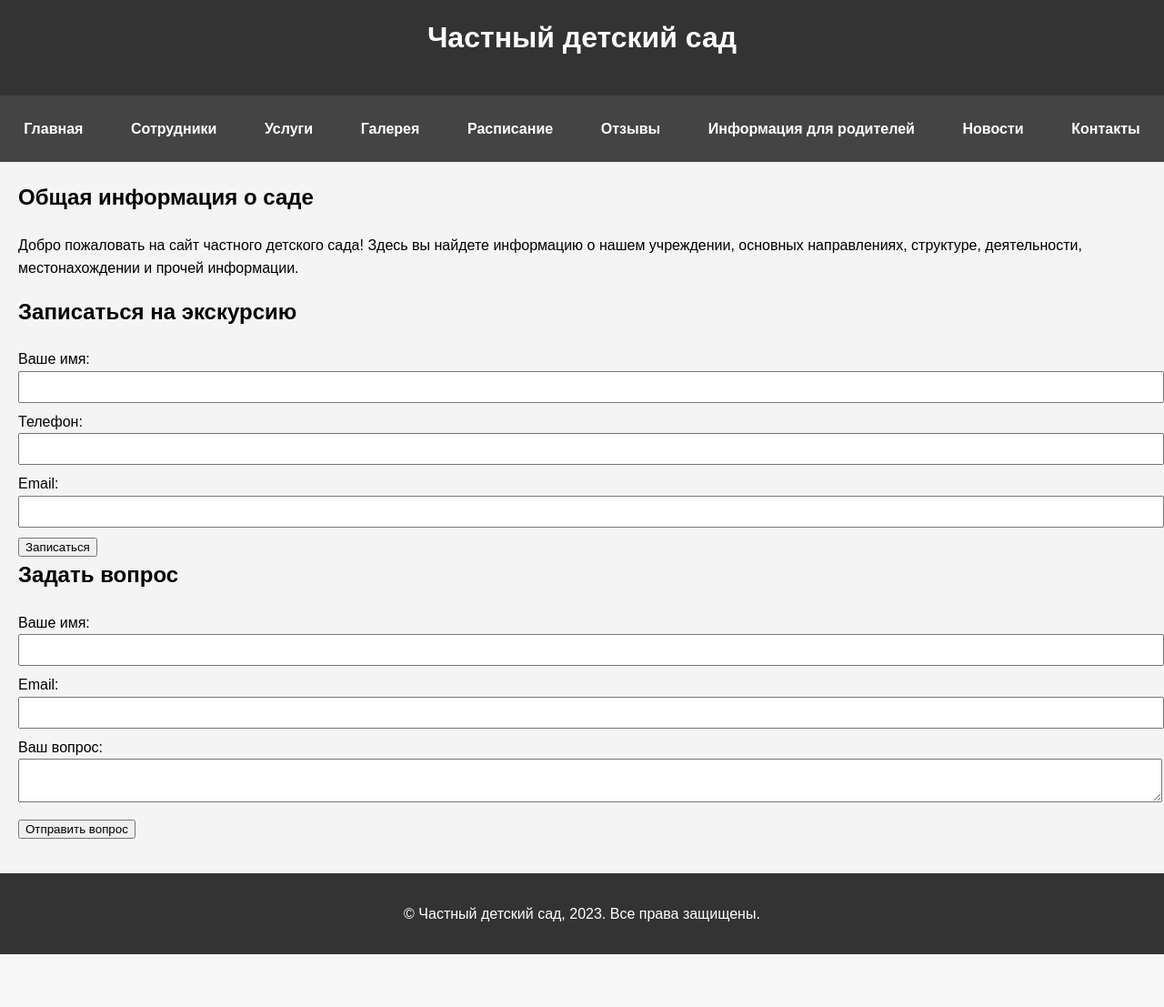
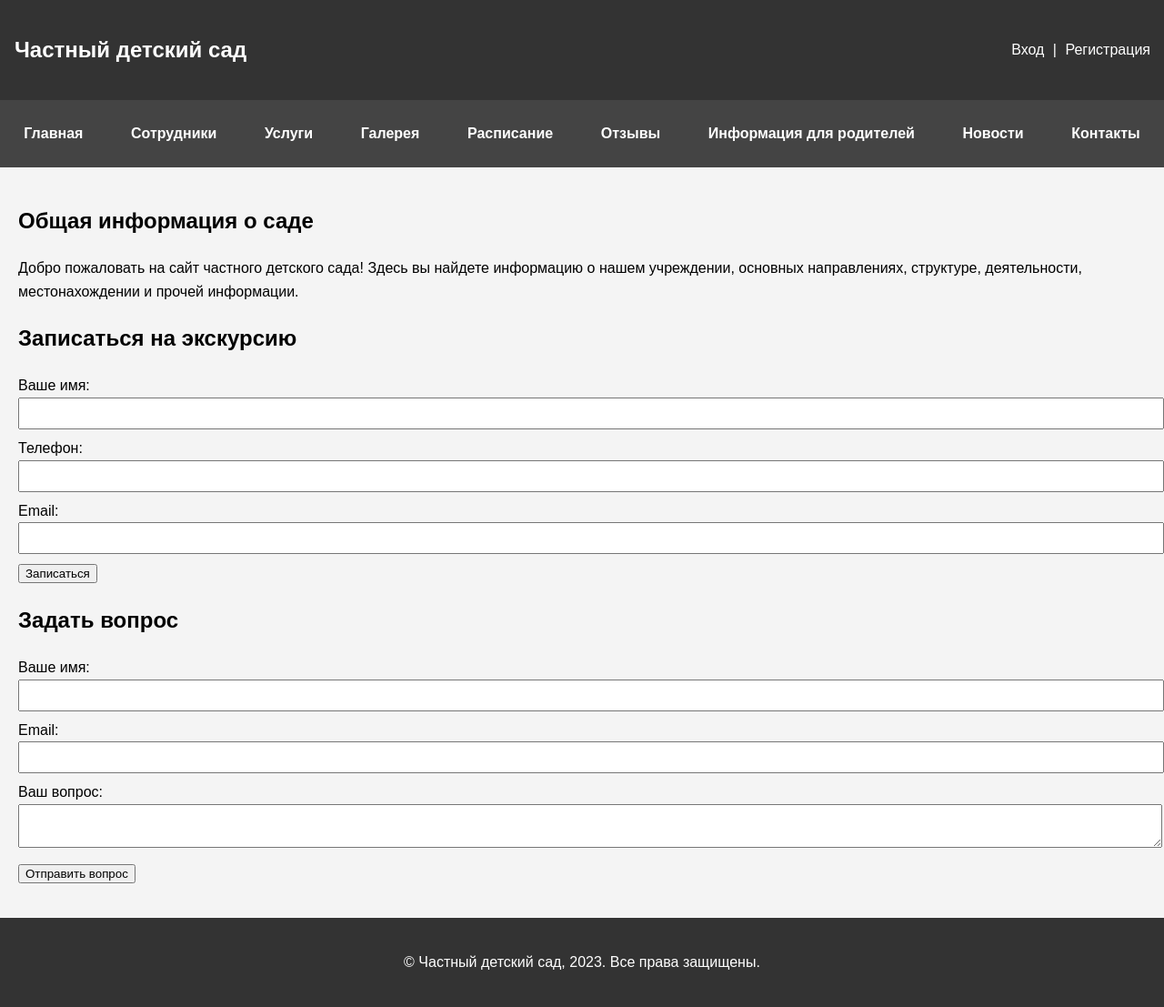
Before and after one commit to anacrown/childcare, a PHP site: page / in a window 1280 px wide. Shown: the whole page at 91% size. Before the commit the page ends 1049 px from the top, so only its background shows below. Run offline with PHP 8.4, Linux system fonts and the light colour scheme.

Commit message:
регистрация, вход, выход, отображение текущего пользователя

```diff
--- a/create_database.sql
+++ b/create_database.sql
@@ -8,6 +8,10 @@ CREATE TABLE users (
   UNIQUE KEY unique_username (username),
   UNIQUE KEY unique_email (email)
 ) ENGINE=InnoDB DEFAULT CHARSET=utf8mb4;
+
+INSERT INTO childcare.users
+(username, password, email, `role`)
+VALUES('admin', 'admin', 'admin@example.com', 'admin');
 
 CREATE TABLE employees (
   id INT(11) NOT NULL AUTO_INCREMENT PRIMARY KEY,
--- a/header.php
+++ b/header.php
@@ -1,7 +1,10 @@
-<?php require_once 'config.php';?>
+<?php
+session_start();
+require_once 'config.php';?>
 
 <!DOCTYPE html>
 <html lang="ru">
+
 <head>
     <meta charset="UTF-8">
     <meta name="viewport" content="width=device-width, initial-scale=1.0">
@@ -10,7 +13,20 @@
 </head>
 <body>
     <header>
-        <h1>Частный детский сад</h1>
+    <div class="header-content">
+        <h2>Частный детский сад</h2>
+        <div class="auth-links">
+            <?php if (isset($_SESSION['username'])): ?>
+                <span><?php echo htmlspecialchars($_SESSION['username']); ?></span>
+                <span>|</span>
+                <a href="logout.php">Выйти</a>
+            <?php else: ?>
+                <a href="login.php">Вход</a>
+                <span>|</span>
+                <a href="register.php">Регистрация</a>
+            <?php endif; ?>
+        </div>
+    </div>
     </header>
     <nav>
         <a href="index.php">Главная</a>
--- a/style.css
+++ b/style.css
@@ -1,10 +1,17 @@
 /* Общие стили */
-body {
+html, body {
     font-family: Arial, sans-serif;
     line-height: 1.6;
+    height: 100%;
     margin: 0;
     padding: 0;
     background-color: #f4f4f4;
+}
+
+.wrapper {
+    display: flex;
+    flex-direction: column;
+    min-height: 100vh;
 }
 
 .container {
@@ -12,10 +19,6 @@ body {
     margin: 0 auto;
     background-color: #fff;
     padding: 20px;
-}
-
-h1, h2, h3 {
-    margin-top: 0;
 }
 
 ul {
@@ -40,6 +43,12 @@ header a {
     color: #fff;
 }
 
+.header-content {
+    display: flex;
+    justify-content: space-between;
+    align-items: center;
+}
+
 /* Навигационное меню */
 nav {
     display: flex;
@@ -62,6 +71,7 @@ nav a:hover {
 /* Основной контент */
 main {
     padding: 20px;
+    flex-grow: 1;
 }
 
 /* Футер */
@@ -69,7 +79,7 @@ footer {
     background-color: #333;
     color: #fff;
     text-align: center;
-    padding: 1rem;
+    padding: 20px;
     margin-top: 1rem;
 }
 
@@ -147,3 +157,30 @@ form input[type="submit"]:hover {
     max-width: 300px;
     margin-bottom: 1rem;
 }
+
+.input-field {
+    width: 100%;
+    padding: 8px;
+    border: 1px solid #ccc;
+    border-radius: 4px;
+}
+
+.auth-links {
+    position: absolute;
+    right: 10px;
+}
+
+.auth-links a {
+    color: #fff;
+    text-decoration: none;
+    margin-left: 5px;
+    margin-right: 5px;
+}
+
+.auth-links span {
+    color: #fff;
+}
+
+.auth-links a:hover {
+    text-decoration: underline;
+}
```
Also changed, not shown: login.php (added, +16 -0 lines), logout.php (added, +7 -0 lines), process_login.php (added, +30 -0 lines), process_register.php (added, +30 -0 lines), register.php (added, +22 -0 lines).
